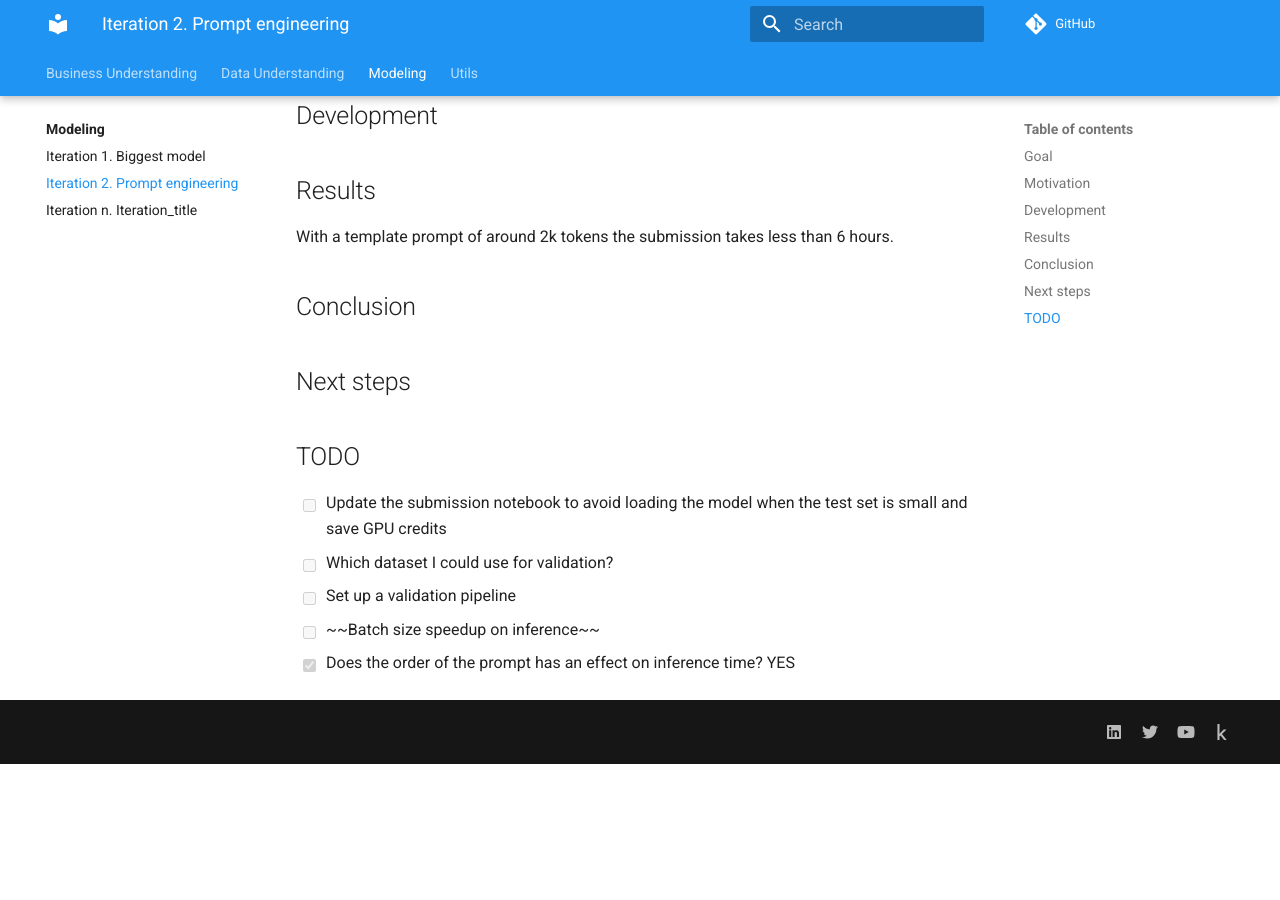
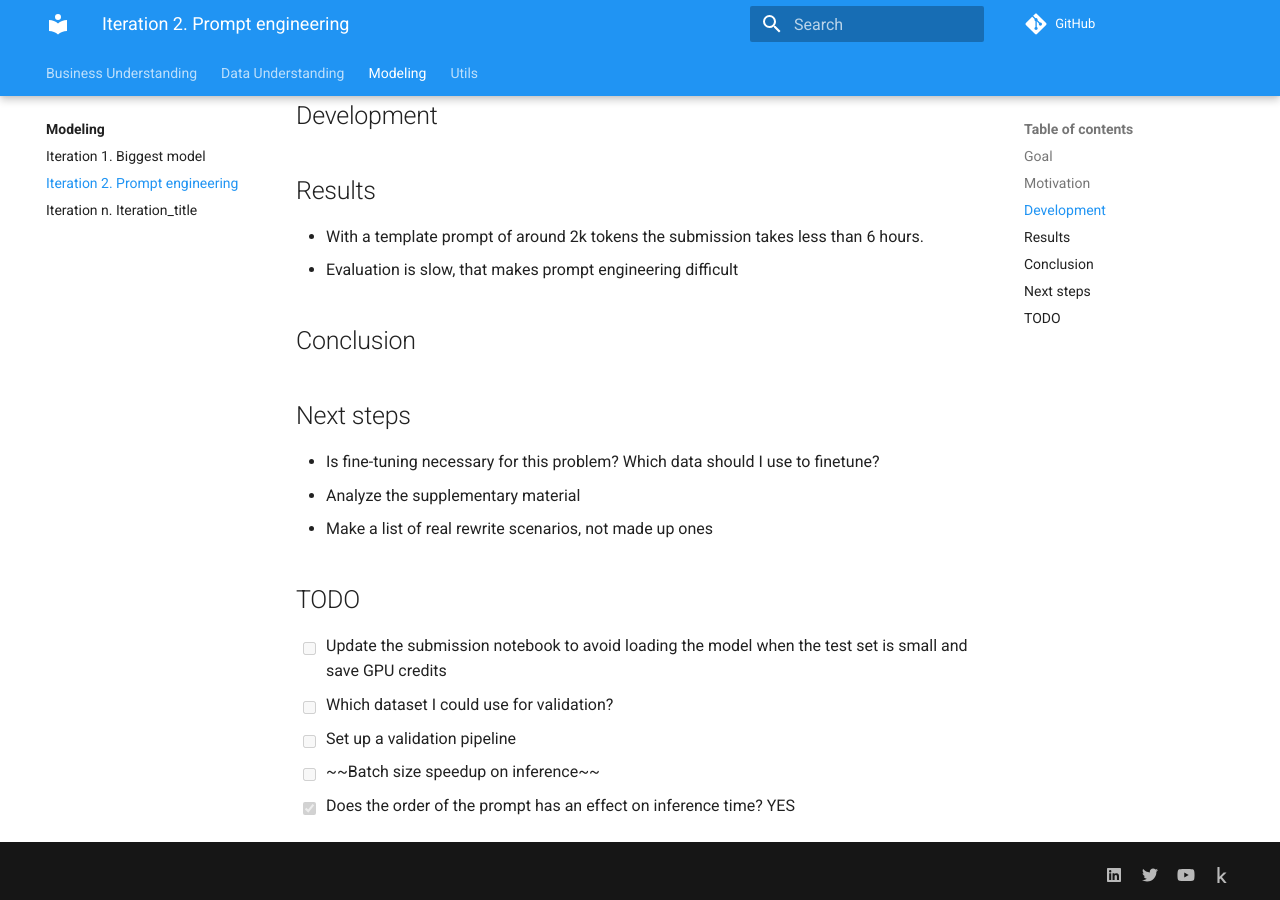
Before and after one commit to ironbar/prompt_recovery, an MkDocs documentation site: the page built from docs/modeling/Iteration_02_prompt_engineering.md, in a window 1280 px wide and 900 px high, scrolled down 547 px. Built offline with MkDocs 1.6.1 and Material for MkDocs 9.7.7, drawn with Linux system fonts in a browser that asks for light colours; comment, search, counter and statistics services are not loaded; before the commit the page ends 1311 px from its top, so only the background shows below that.

Commit message:
more evaluations and cleaning

```diff
--- a/docs/modeling/Iteration_02_prompt_engineering.md
+++ b/docs/modeling/Iteration_02_prompt_engineering.md
@@ -21,11 +21,16 @@ We already know that Mixtral is going to be our workhorse for the challenge and
 
 ## Results
 
-With a template prompt of around 2k tokens the submission takes less than 6 hours.
+- With a template prompt of around 2k tokens the submission takes less than 6 hours.
+- Evaluation is slow, that makes prompt engineering difficult
 
 ## Conclusion
 
 ## Next steps
+
+- Is fine-tuning necessary for this problem? Which data should I use to finetune?
+- Analyze the supplementary material
+- Make a list of real rewrite scenarios, not made up ones
 
 ## TODO
 
```
Also changed, not shown: 2 other files.
